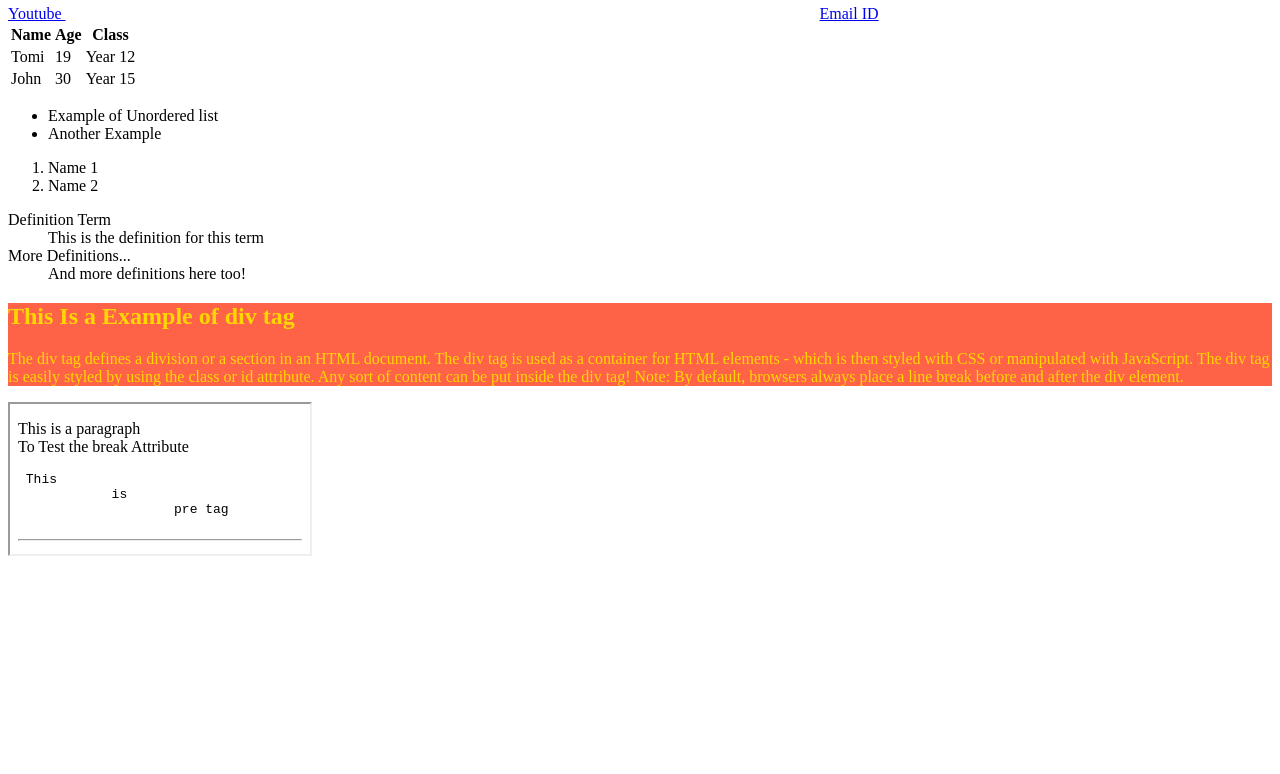
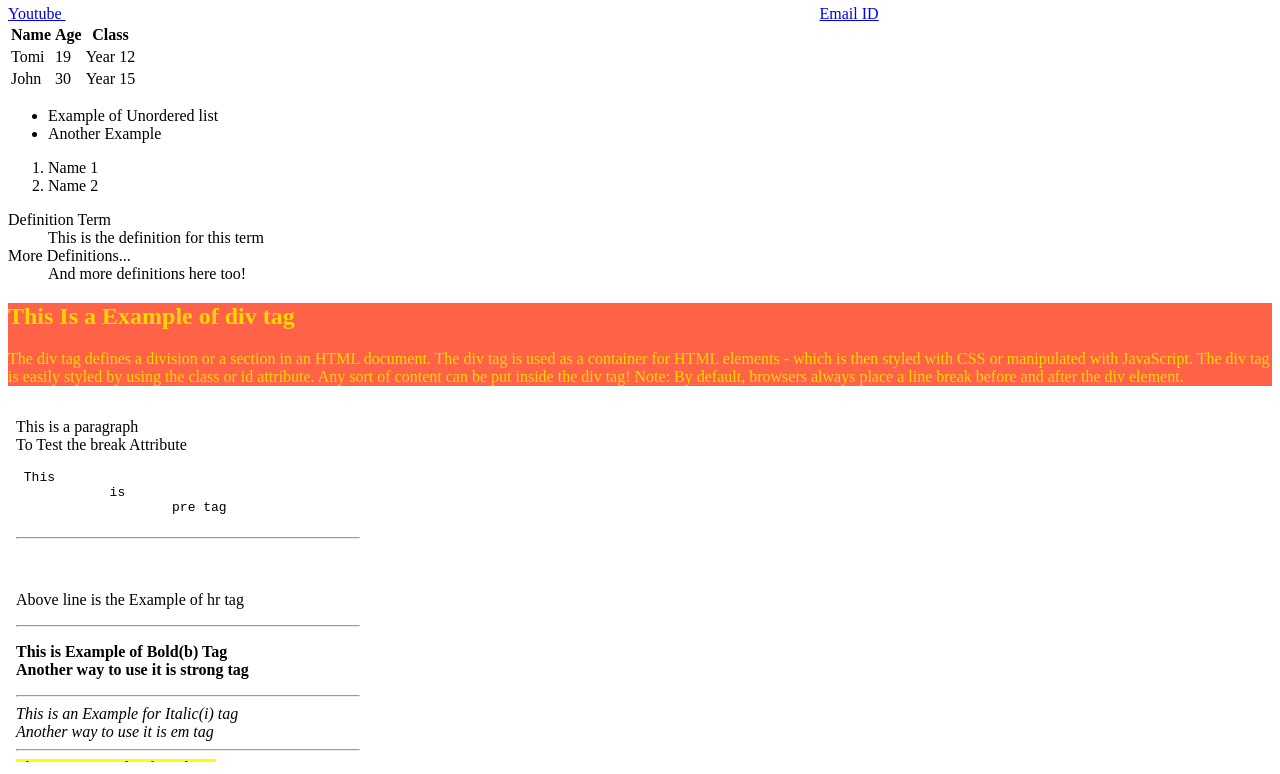
Before and after one commit to Wilsonraja01/Learning-Full-Stack, a plain HTML site: page HTML Learning/index.html in a window 1280 px wide. Shown: the part 1321-2095 px from the top of the page. Before the commit the page ends 1889 px from the top, so only its background shows below. Drawn offline with Linux system fonts and the light colour scheme.

Commit message:
Modified index.html

```diff
--- a/HTML Learning/index.html
+++ b/HTML Learning/index.html
@@ -127,7 +127,7 @@
 
                 Note: By default, browsers always place a line break before and after the div element.</P>
         </div>
-        <iframe src="index.html">
+        <iframe src="index.html" height="360" width="360" style="border: none;">
 
         </iframe>
     </body>
```
